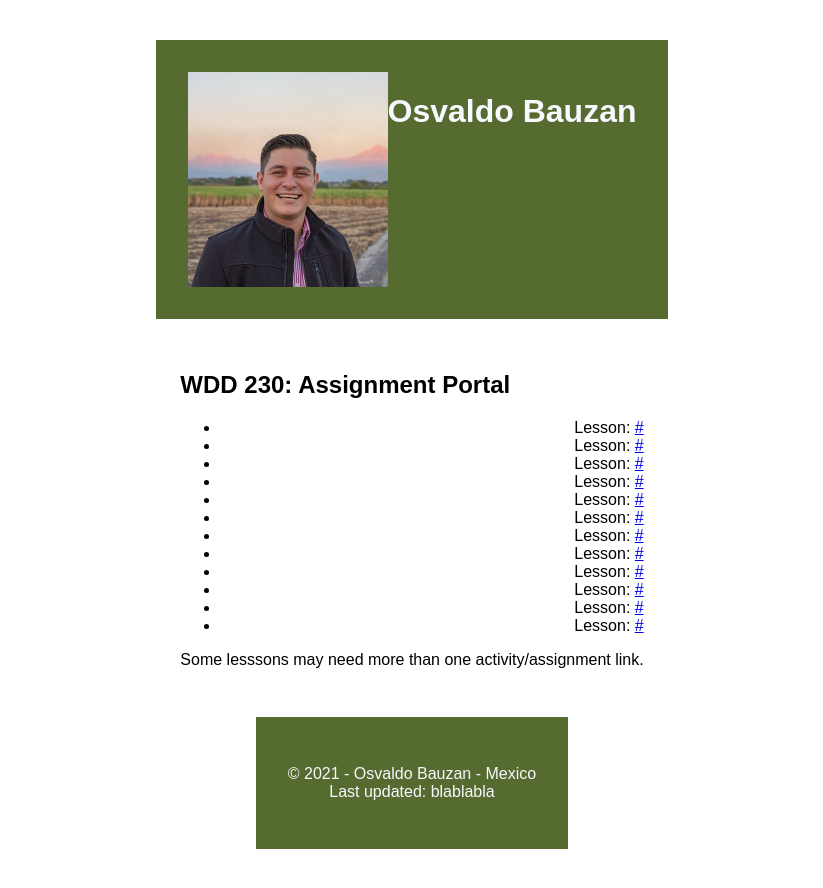
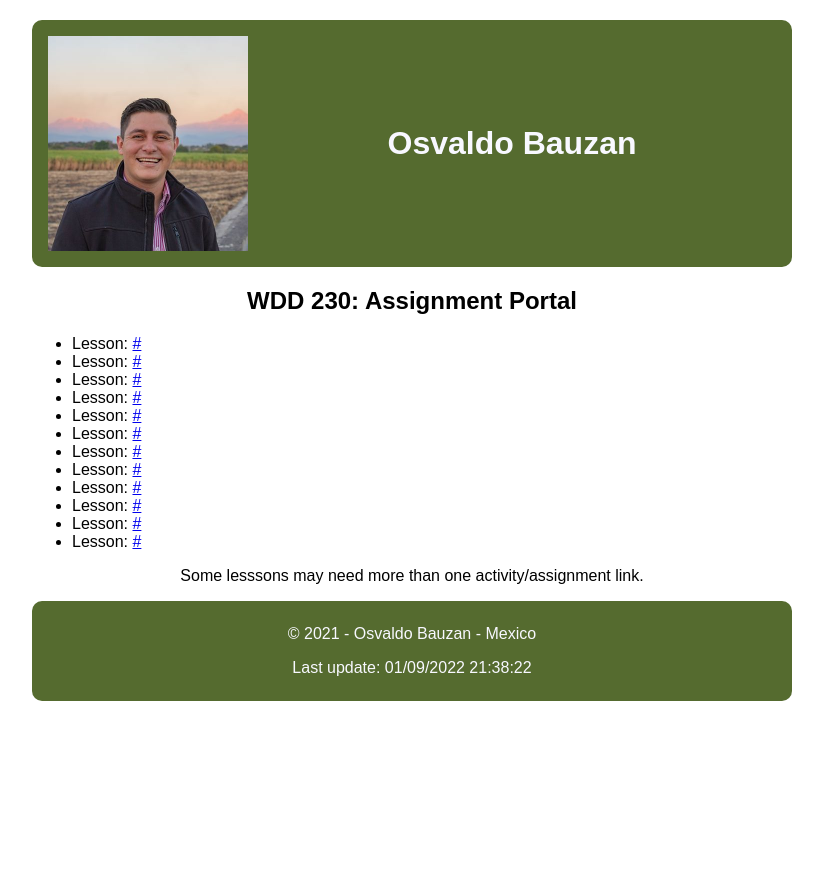
Before and after one commit to osvaldobauzan/wdd230, a plain HTML site: page index.html in a window 1280 px wide. Shown: the whole page, without its empty margins (228-1051 px from the left). After the commit the page ends 800 px from the top, so only its background shows below. Drawn offline with Linux system fonts and the light colour scheme.

Commit message:
Finalsemana1

```diff
--- a/css/main.css
+++ b/css/main.css
@@ -1,33 +1,52 @@
-main, header, footer{
-  font-family: Arial, Helvetica, sans-serif;
+main {
+  text-align: center;
 }
 header {
   background-color: darkolivegreen;
-  padding: auto;
   text-align: center;
   color: ghostwhite;
-  display: flex;
-  flex-direction: row;
-  margin: 2em;
-  padding: 2em;
+  /*display: flex;
+  flex-direction: row;*/
+  padding: 1em;
+  border-radius: 10px;
+  display: grid;
+  grid-template-columns: 200px auto;
+}
+header h1 {
+  padding: 0em;
+  margin: 0.5em;
+  padding-top: auto;
+  padding-bottom: auto;
 }
 footer {
   background-color: darkolivegreen;
-  padding: auto;
+  padding: 0.5em;
   text-align: center;
   color: ghostwhite;
-  margin: 2em;
-  padding: 2em;
+  border-radius: 10px;
 }
 img {
   max-width: 200px;
+  align-items: center;
+  text-align: center;
+  align-content: center;
 }
 #ulu {
-    text-align: right;
+  text-align: right;
 }
-body{
-    display:flex;
+body {
+  /*display:flex;
     flex-direction: column;
-    align-items: center;
-
+    align-items: center;*/
+  max-width: 760px;
+  margin: 1.25rem auto;
+  font-family: Arial, Helvetica, sans-serif;
 }
+main ul li {
+  text-align: left;
+}
+h1.name {
+  vertical-align: center;
+  text-align: center;
+  margin: auto 0;
+}
--- a/index.html
+++ b/index.html
@@ -9,11 +9,12 @@
     <meta name="viewport" content="width=device-width, initial-scale=1.0" />
     <title>Osvaldo Bauzan - Assignment portal</title>
     <link rel="stylesheet" href="css/main.css" />
+    <script defer src="js/dates.js"></script>
   </head>
   <body>
     <header>
       <img id= "foto1" src="images/foto.jpg" alt="Osvaldo Bauzan picture" />
-      <h1>Osvaldo Bauzan</h1>
+      <h1 class= "name">Osvaldo Bauzan</h1>
     </header>
     <main>
       <h2>WDD 230: Assignment Portal</h2>
@@ -35,9 +36,9 @@
     </main>
     <footer>
       <p>
-        &copy; 2021 - Osvaldo Bauzan - Mexico <br />
-        Last updated: blablabla
-      </p>
+        &copy; 2021 - Osvaldo Bauzan - Mexico <br /></p>
+        <p class="lastmod">jiji</p>
+
     </footer>
   </body>
 </html>
--- /dev/null
+++ b/js/dates.js
@@ -0,0 +1,2 @@
+const lastmod = document.querySelector('.lastmod');
+lastmod.innerHTML = `Last update: ${document.lastModified}`;
```
